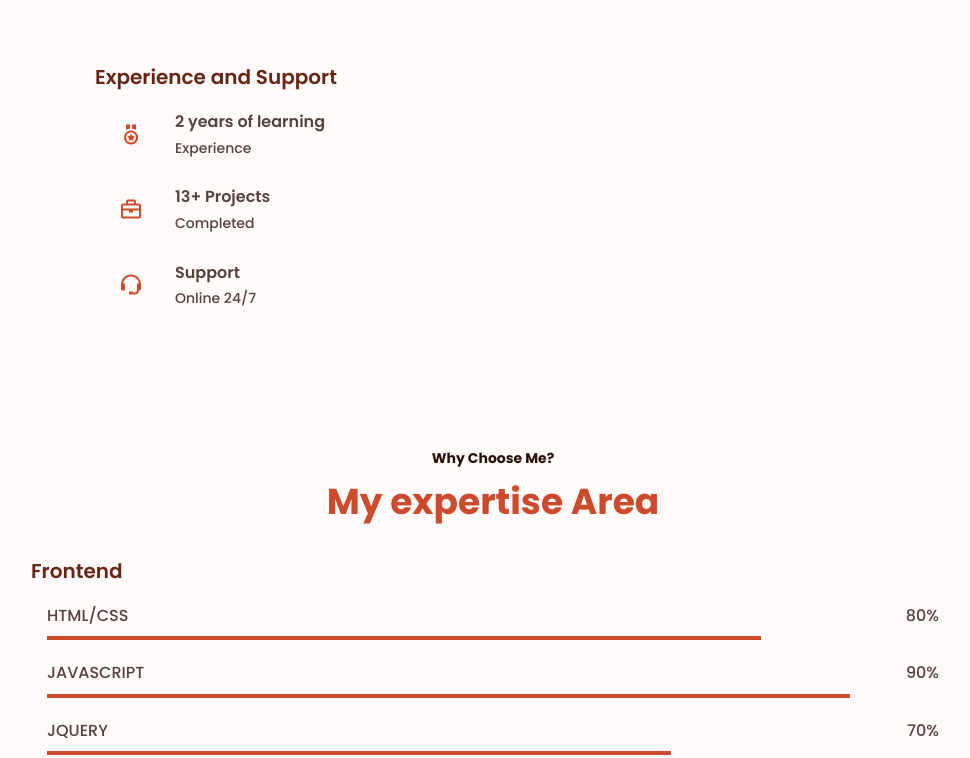
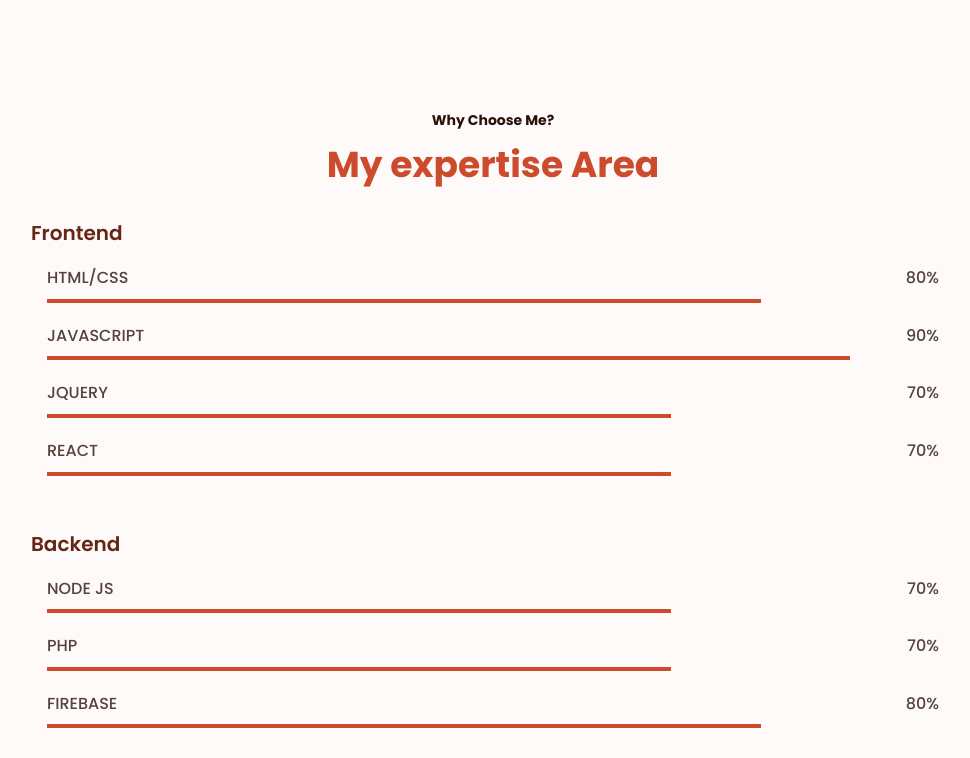
Before and after one commit to paulanushka/portfolio, a plain HTML site: page index.html in a window 1280 px wide. Shown: the part 1550-2308 px from the top of the page, without its empty margins (309-1279 px from the left). Drawn offline with nearby package versions, Linux system fonts and the light colour scheme.

Commit message:
removed repetitive content

```diff
--- a/index.html
+++ b/index.html
@@ -74,31 +74,6 @@
                             <i class='bx bx-envelope about__information-icon'></i>
                             <span>anushkapaul1103@gmail.com</span>
                         </div>
-                    </div>
-                    <div class="about__information">
-                        <h3 class="about__information-title">Experience and Support</h3>
-                        <div class="about__information-data">
-                            <i class='bx bx-medal about__information-icon'></i>
-                            <div>
-                                <span class="about__information-subtitle">2 years of learning</span>
-                                <span class="about__information-subtitle-small">Experience</span>
-                            </div>
-                        </div>
-                        <div class="about__information-data">
-                            <i class='bx bx-briefcase about__information-icon'></i>
-                            <div>
-                                <span class="about__information-subtitle">13+ Projects</span>
-                                <span class="about__information-subtitle-small">Completed</span>
-                            </div>
-                        </div>
-                        <div class="about__information-data">
-                            <i class='bx bx-support about__information-icon'></i>
-                            <div>
-                                <span class="about__information-subtitle">Support</span>
-                                <span class="about__information-subtitle-small">Online 24/7</span>
-                            </div>
-                        </div>
-
                     </div>
                 </div>
             </section>
@@ -237,20 +212,6 @@
                         <textarea name="" id="" cols="0" rows="10" placeholder="Message" class="contact__input"></textarea>
                         <input type="submit" value="Send Message" class="button contact_button">
                     </form>
-                    <div>
-                        <div class="contact__info">
-                            <h3 class="contact__subtitle">Call Me</h3>
-                            <span class="contact__text">9735614206</span>
-                        </div>
-                        <div class="contact__info">
-                            <h3 class="contact__subtitle">E-Mail</h3>
-                            <span class="contact__text">anushkapaul1103@gmail.com</span>
-                        </div>
-                        <div class="contact__info">
-                            <h3 class="contact__subtitle">Location</h3>
-                            <span class="contact__text">Vellore, Tamil Nadu</span>
-                        </div>
-                    </div>
                 </div>
             </section>
         </main>
```
